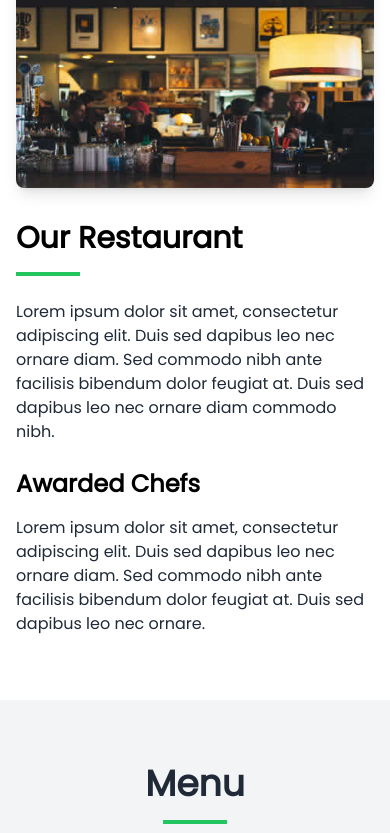
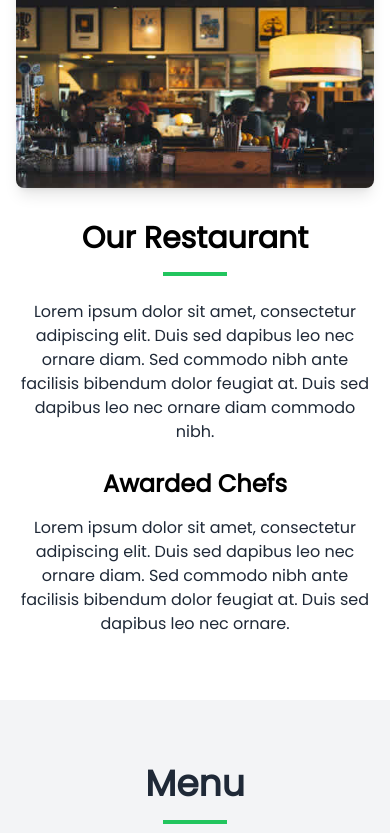
Before and after one commit to MarioBarrera14/TiendaTouche, a Next.js app: page / in a window 390 px wide. Shown: the part 976-1809 px from the top of the page. Built offline with nearby package versions, Linux system fonts and the light colour scheme.

Commit message:
first commit

```diff
--- a/src/components/about/about.tsx
+++ b/src/components/about/about.tsx
@@ -1,12 +1,12 @@
-import { poppins } from '@/config/fonts'
-import Image from 'next/image'
+import { poppins } from '@/config/fonts';
+import Image from 'next/image';
 
 export default function Component() {
   return (
     <section id="about" className="py-16 bg-white">
       <div className="container mx-auto px-4">
-        <div className="flex flex-col md:flex-row items-center">
-          <div className="w-full md:w-1/2 mb-8 md:mb-0">
+        <div className="flex flex-col items-center md:flex-row">
+          <div className="w-full md:w-1/2 mb-8 md:mb-0 flex justify-center">
             <div className="relative w-full h-64 md:h-96">
               <Image
                 src="/img/about.jpg?height=384&width=512"
@@ -17,9 +17,9 @@ export default function Component() {
               />
             </div>
           </div>
-          <div className={`w-full md:w-1/2 md:pl-12 ${poppins.className}`}>
+          <div className={`w-full md:w-1/2 md:pl-12 ${poppins.className} text-center md:text-left`}>
             <h2 className="text-3xl text-black font-bold mb-4">Our Restaurant</h2>
-            <div className="w-16 h-1 bg-green-500 mb-6"></div>
+            <div className="w-16 h-1 bg-green-500 mb-6 mx-auto md:mx-0"></div>
             <p className="text-gray-800 mb-6">
               Lorem ipsum dolor sit amet, consectetur adipiscing elit. Duis sed dapibus leo nec ornare diam. Sed commodo nibh ante facilisis bibendum dolor feugiat at. Duis sed dapibus leo nec ornare diam commodo nibh.
             </p>
@@ -31,5 +31,5 @@ export default function Component() {
         </div>
       </div>
     </section>
-  )
+  );
 }
```
